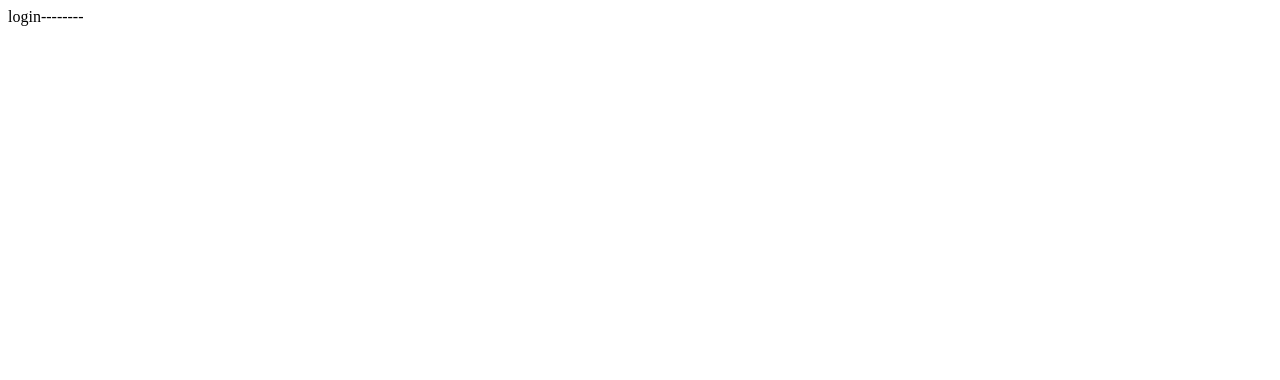
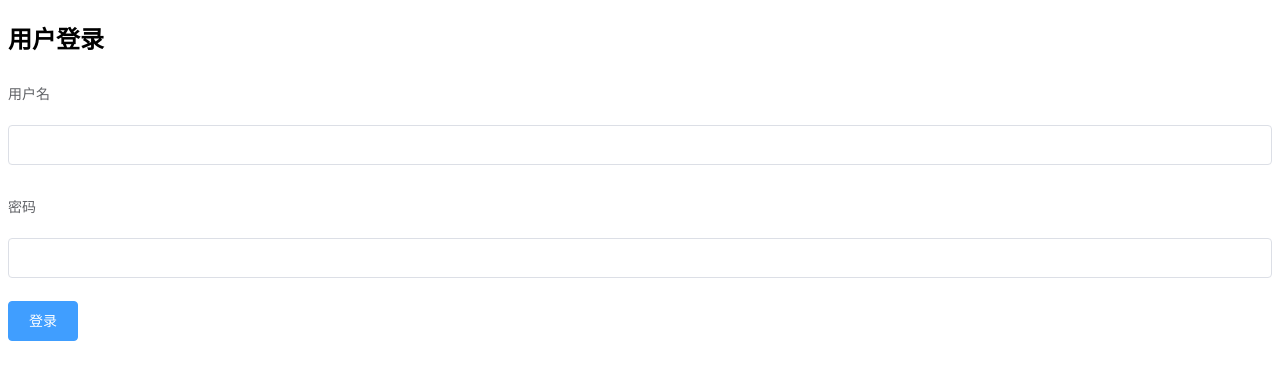
Before and after one commit to lzy-599/-shopmannger64, a Vue app: page /#/login in a window 1280 px wide. Shown: the top 380 px of the page. Built offline with nearby package versions, Linux system fonts and the light colour scheme.

Commit message:
引入登录组件

```diff
--- a/package.json
+++ b/package.json
@@ -12,6 +12,7 @@
     "build": "node build/build.js"
   },
   "dependencies": {
+    "element-ui": "^2.5.4",
     "vue": "^2.5.2",
     "vue-router": "^3.0.1"
   },
--- a/src/components/login.vue
+++ b/src/components/login.vue
@@ -1,11 +1,29 @@
 <template>
-  <div>login--------</div>
+  <div class="login-wrap">
+    <el-form class="login-form" label-position="top" label-width="80px" :model="formdata">
+      <h2>用户登录</h2>
+      <el-form-item label="用户名">
+        <el-input v-model="formdata.username"></el-input>
+      </el-form-item>
+      <el-form-item label="密码">
+        <el-input v-model="formdata.password"></el-input>
+      </el-form-item>
+      <el-button class="login-btn" type="primary">登录</el-button>
+    </el-form>
+  </div>
 </template>
 
 <script>
 
 export default{
-
+    data () {
+        return {
+            formdata: {
+                username :'',
+                password :''
+            }
+        }
+    }
 }
 
 </script>
```
Also changed, not shown: src/main.js (+6 -2 lines), src/router/index.js (+4 -5 lines), 2 other files (tests, documents, lock files or other folders).
